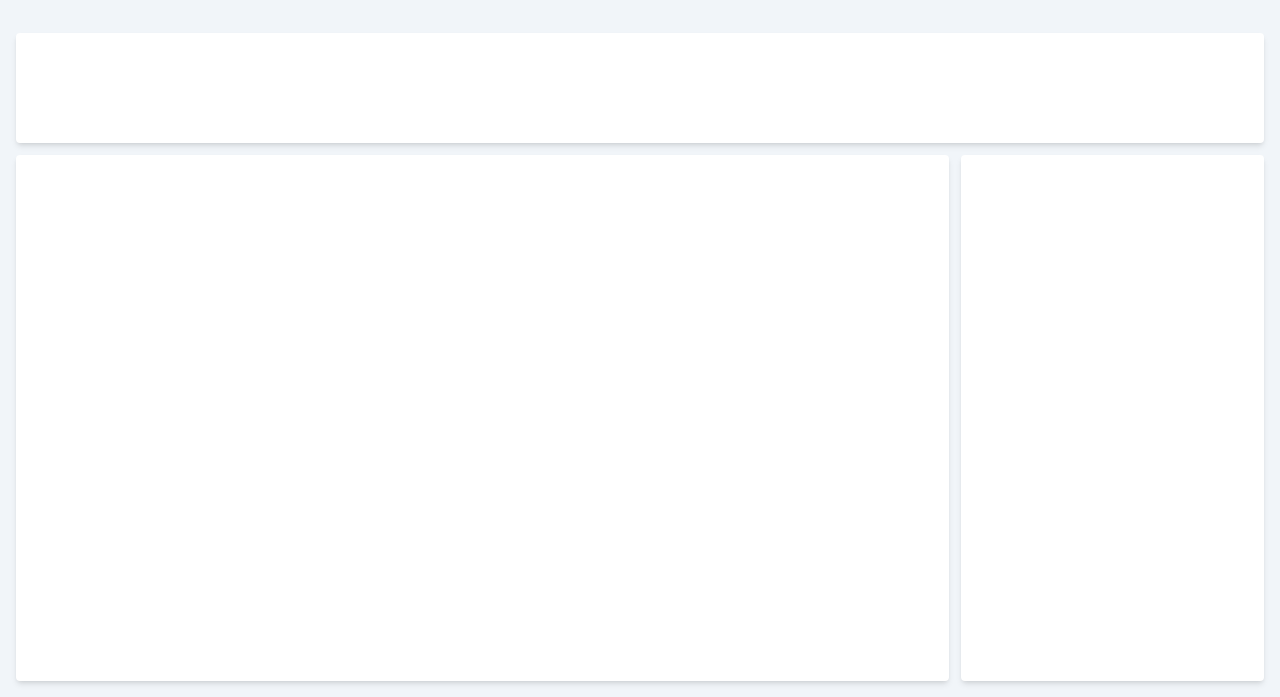
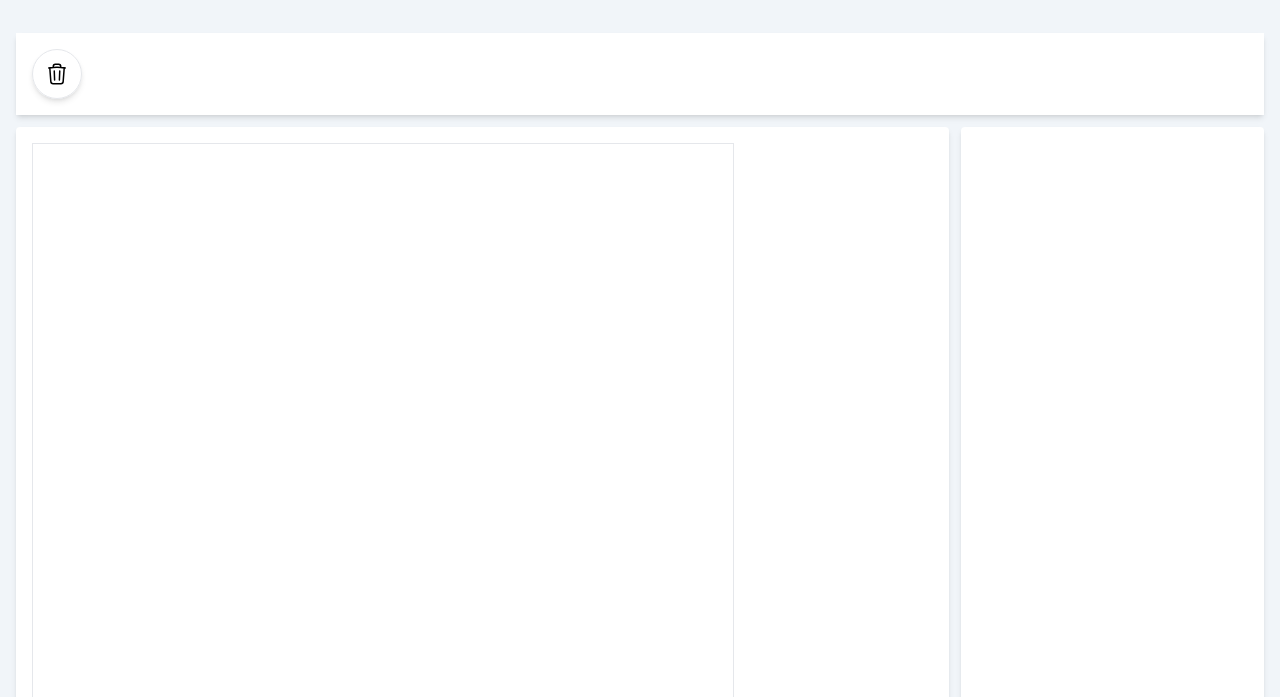
Before and after one commit to mateuszbialowas/paint-clone, a website: page src/index.html in a window 1280 px wide. Shown: the part 103-800 px from the top of the page. Drawn offline with Linux system fonts and the light colour scheme.

Commit message:
draw on canva and clear canva

```diff
--- a/src/index.html
+++ b/src/index.html
@@ -13,14 +13,42 @@
         <h1 class="text-7xl font-bold mb-12">Paint</h1>
         <div class="flex flex-col h-full">
           <div class="grid gap-3 grid-cols-4 w-full h-full">
-            <div class="bg-white col-span-4 p-4 shadow-md rounded"></div>
-            <div
-              class="bg-white col-span-3 p-4 row-span-6 shadow-md rounded"
-            ></div>
+            <div class="bg-white col-span-4 p-4 shadow-md">
+              <div
+                id="clear_button"
+                class="h-4 w-4 cursor-pointer p-6 rounded-full relative shadow-md border"
+              >
+                <svg
+                  xmlns="http://www.w3.org/2000/svg"
+                  fill="none"
+                  viewBox="0 0 24 24"
+                  stroke-width="1.5"
+                  stroke="currentColor"
+                  class="w-6 h-6 absolute -translate-x-1/2 -translate-y-1/2"
+                >
+                  <path
+                    stroke-linecap="round"
+                    stroke-linejoin="round"
+                    d="M14.74 9l-.346 9m-4.788 0L9.26 9m9.968-3.21c.342.052.682.107 1.022.166m-1.022-.165L18.16 19.673a2.25 2.25 0 01-2.244 2.077H8.084a2.25 2.25 0 01-2.244-2.077L4.772 5.79m14.456 0a48.108 48.108 0 00-3.478-.397m-12 .562c.34-.059.68-.114 1.022-.165m0 0a48.11 48.11 0 013.478-.397m7.5 0v-.916c0-1.18-.91-2.164-2.09-2.201a51.964 51.964 0 00-3.32 0c-1.18.037-2.09 1.022-2.09 2.201v.916m7.5 0a48.667 48.667 0 00-7.5 0"
+                  />
+                </svg>
+              </div>
+            </div>
+            <div class="bg-white col-span-3 p-4 row-span-6 shadow-md rounded">
+              <canvas
+                id="canvas_paint"
+                width="700px"
+                height="700px"
+                class="border"
+              >
+                Your browser does not support the canvas element.
+              </canvas>
+            </div>
             <div class="bg-white p-4 row-span-6 shadow-md rounded"></div>
           </div>
         </div>
       </div>
     </div>
+    <script src="./script.js"></script>
   </body>
 </html>
--- /dev/null
+++ b/src/script.js
@@ -0,0 +1,58 @@
+const canvas = document.getElementById("canvas_paint");
+const clear_button = document.getElementById("clear_button");
+
+clear_button.addEventListener("click", () => {
+    console.log("Clearing canvas");
+    const context = canvas.getContext("2d");
+    context.clearRect(0, 0, canvas.width, canvas.height);
+});
+
+
+
+
+
+if (canvas.getContext) {
+  const ctx = canvas.getContext("2d");
+
+  canvas.addEventListener("mousemove", (e) => {
+    const x = e.offsetX;
+    const y = e.offsetY;
+  });
+
+  canvas.addEventListener("mousedown", (e) => {
+    const x = e.offsetX;
+    const y = e.offsetY;
+    ctx.beginPath();
+    ctx.moveTo(x, y);
+    canvas.addEventListener("mousemove", onPaint);
+    console.error(x, y);
+  });
+
+  onPaint = (e) => {
+    const x = e.offsetX;
+    const y = e.offsetY;
+    ctx.lineTo(x, y);
+    ctx.stroke();
+  };
+
+
+
+  canvas.addEventListener("mouseup", (e) => {
+    const x = e.offsetX;
+    const y = e.offsetY;
+    console.warn(x, y);
+    canvas.removeEventListener("mousemove", onPaint);
+  });
+
+  //   ctx.beginPath();
+  //   ctx.moveTo(75, 25);
+  //   ctx.quadraticCurveTo(25, 25, 25, 62.5);
+  //   ctx.quadraticCurveTo(25, 100, 50, 100);
+  //   ctx.quadraticCurveTo(50, 120, 30, 125);
+  //   ctx.quadraticCurveTo(60, 120, 65, 100);
+  //   ctx.quadraticCurveTo(125, 100, 125, 62.5);
+  //   ctx.quadraticCurveTo(125, 25, 75, 25);
+  //   ctx.stroke();
+} else {
+  console.log("Canvas not supported");
+}
```
Also changed, not shown: dist/output.css.
